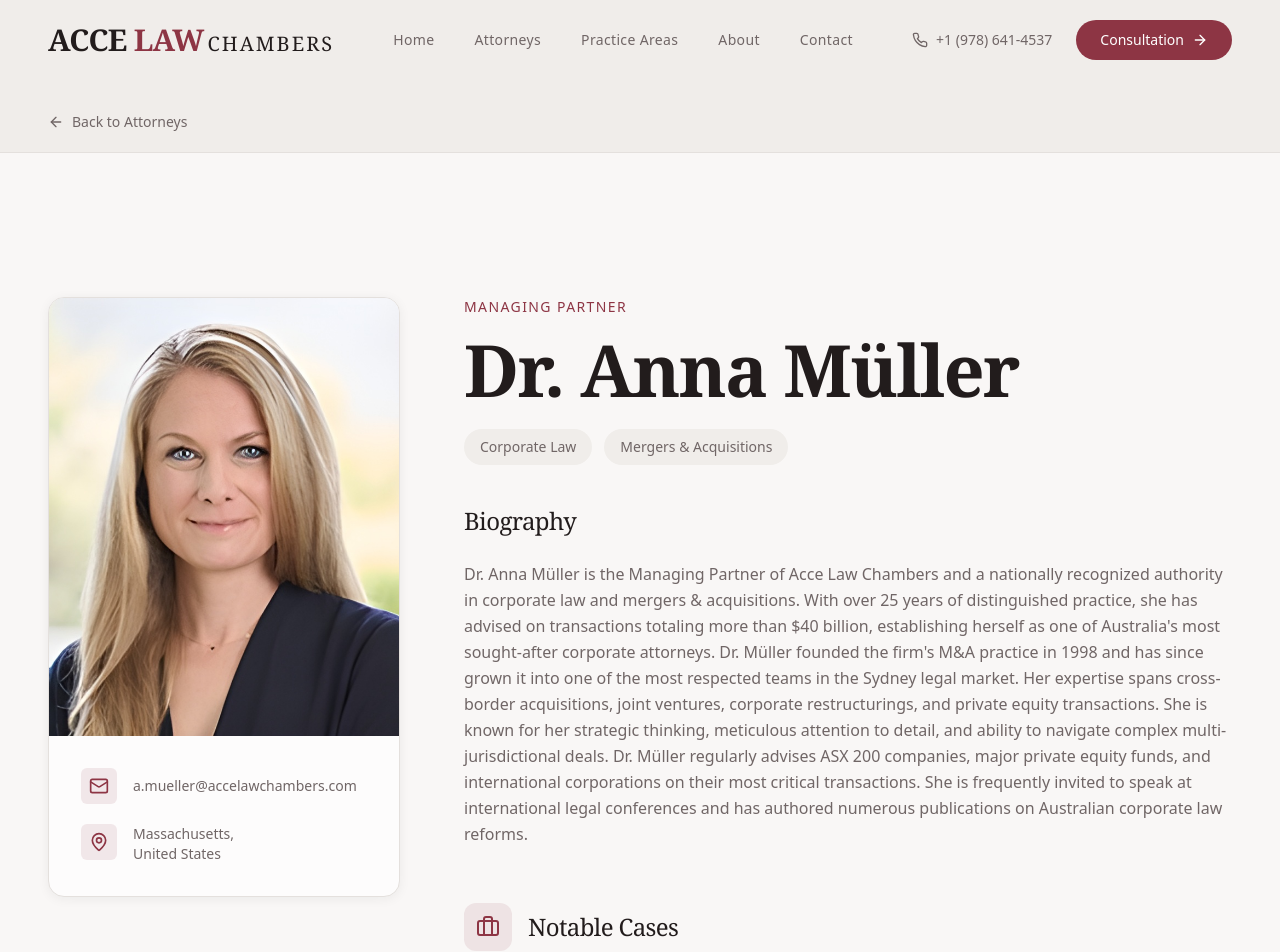
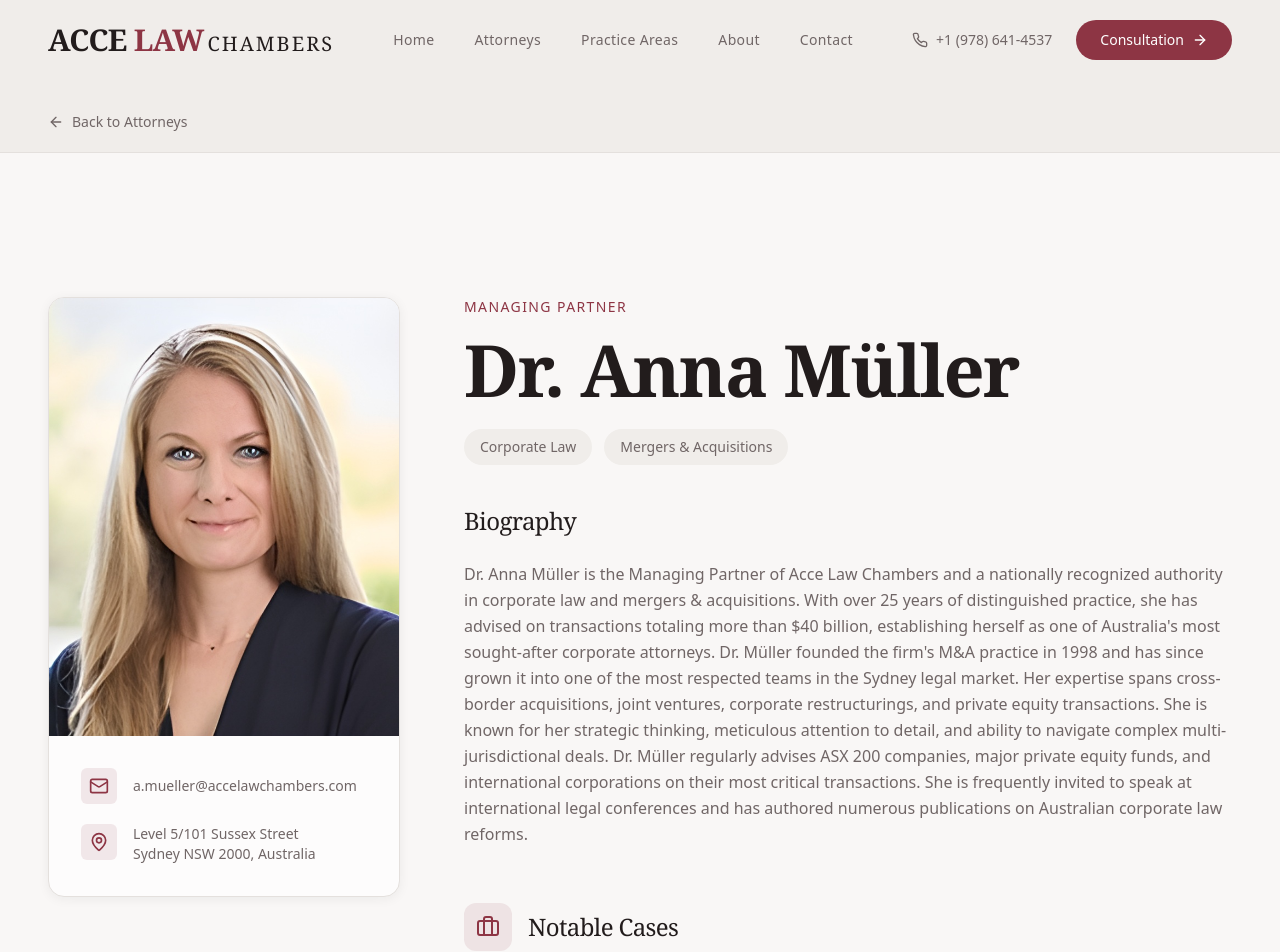
Before and after one commit to UrbanTechHub/accelaw, a React (Vite) app: page /attorneys/anna-mueller in a window 1280 px wide. Shown: the top 952 px of the page. Built offline with nearby package versions, Linux system fonts and the light colour scheme; the HTML template or start-up script is replaced by a standard one.

Commit message:
Dynamic attorney addresses
Co-authored-by: UrbanTechHub <143939797+UrbanTechHub@users.noreply.github.com>

```diff
--- a/src/data/attorneys.ts
+++ b/src/data/attorneys.ts
@@ -17,6 +17,7 @@ export interface Attorney {
   education: string[];
   admissions: string[];
   image: string;
+  location: string;
   featured: boolean;
   notableCases?: string[];
   awards?: string[];
@@ -33,6 +34,7 @@ export const attorneys: Attorney[] = [
     education: ["Dr. jur., University of Sydney (summa cum laude)", "LL.M., Harvard Law School"],
     admissions: ["Australia (1994)", "New York (1996)"],
     image: annaMueller,
+    location: "Level 5/101 Sussex Street\nSydney NSW 2000, Australia",
     featured: true,
     notableCases: [
       "Lead counsel in the $8.2 billion acquisition of Pacific Industries Ltd by a US industrial conglomerate (2023)",
@@ -58,6 +60,7 @@ export const attorneys: Attorney[] = [
     education: ["Staatsexamen, Ludwig-Maximilians-Universität München (distinction)", "LL.M., Cambridge University", "Certified Blockchain Expert (CBE)"],
     admissions: ["Australia (1996)"],
     image: thomasWeber,
+    location: "Level 5/101 Sussex Street\nSydney NSW 2000, Australia",
     featured: true,
     notableCases: [
       "Won a $245 million recovery case for investors in Australia's largest cryptocurrency fraud prosecution (2024)",
@@ -83,6 +86,7 @@ export const attorneys: Attorney[] = [
     education: ["Dr. jur., Humboldt-Universität zu Berlin", "MBA, INSEAD"],
     admissions: ["Australia (2006)"],
     image: katrinSchmidt,
+    location: "Level 5/101 Sussex Street\nSydney NSW 2000, Australia",
     featured: true,
     notableCases: [
       "Lead counsel on the $2.8 billion acquisition of a prime office portfolio in Sydney and Melbourne (2023)",
@@ -108,6 +112,7 @@ export const attorneys: Attorney[] = [
     education: ["J.D., Stanford Law School", "B.S., Massachusetts Institute of Technology"],
     admissions: ["United States (2009)", "USPTO (2011)"],
     image: markusHoffmann,
+    location: "Massachusetts,\nUnited States",
     featured: false,
     notableCases: [
       "Successfully defended a US automotive technology company in a $180 million patent infringement dispute (2023)",
@@ -133,6 +138,7 @@ export const attorneys: Attorney[] = [
     education: ["Staatsexamen, Freie Universität Berlin", "LL.M., University of London (King's College)"],
     admissions: ["Australia (2008)"],
     image: christinaBauer,
+    location: "Level 5/101 Sussex Street\nSydney NSW 2000, Australia",
     featured: false,
     notableCases: [
       "Lead employment counsel on the integration of 12,000 employees following a $3.2 billion merger (2023)",
@@ -158,6 +164,7 @@ export const attorneys: Attorney[] = [
     education: ["Dr. jur., Universität zu Köln", "Certified Tax Advisor (Steuerberater)"],
     admissions: ["Australia (2012)", "Certified Tax Advisor (2014)"],
     image: stefanKlein,
+    location: "Level 5/101 Sussex Street\nSydney NSW 2000, Australia",
     featured: false,
     notableCases: [
       "Structured the $680 million estate plan for a prominent Australian industrial family (2023)",
@@ -183,6 +190,7 @@ export const attorneys: Attorney[] = [
     education: ["Staatsexamen, Bucerius Law School (with honors)", "LL.M., NYU School of Law"],
     admissions: ["Australia (2019)"],
     image: lisaFischer,
+    location: "Level 5/101 Sussex Street\nSydney NSW 2000, Australia",
     featured: false,
     notableCases: [
       "Key team member on a $1.8 billion private equity buyout of an Australian healthcare company (2023)",
@@ -206,6 +214,7 @@ export const attorneys: Attorney[] = [
     education: ["Staatsexamen, Ruprecht-Karls-Universität Heidelberg", "LL.M., UC Berkeley School of Law"],
     admissions: ["Australia (2020)"],
     image: janSchneider,
+    location: "Level 5/101 Sussex Street\nSydney NSW 2000, Australia",
     featured: false,
     notableCases: [
       "Key team member defending a public company in $120 million securities litigation (2023)",
--- a/src/pages/AttorneyDetail.tsx
+++ b/src/pages/AttorneyDetail.tsx
@@ -69,9 +69,8 @@ export default function AttorneyDetail() {
                       <div className="p-2 bg-accent/10 rounded-lg">
                         <MapPin className="h-4 w-4 sm:h-5 sm:w-5 text-accent" />
                       </div>
-                      <span className="text-xs sm:text-sm">
-                        Massachusetts,<br />
-                        United States
+                      <span className="text-xs sm:text-sm whitespace-pre-line">
+                        {attorney.location}
                       </span>
                     </div>
                   </div>
```
